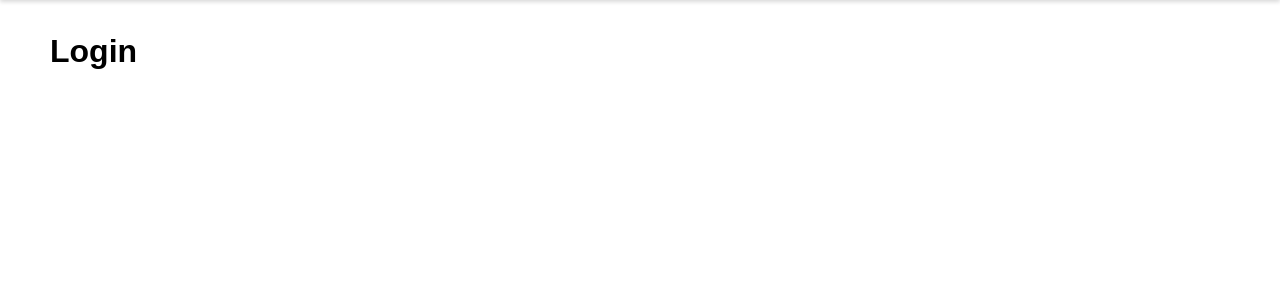
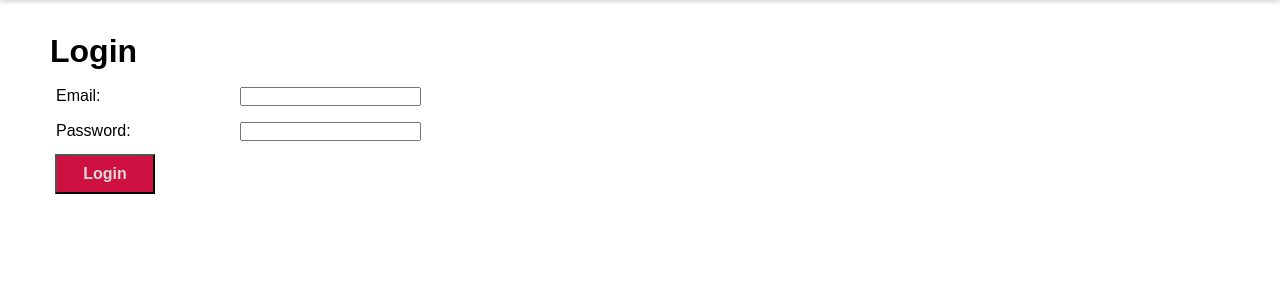
Before and after one commit to ifotn/comp1006-w25, a PHP site: page /login.php in a window 1280 px wide. Shown: the part 64-364 px from the top of the page. Run offline with PHP 8.4, Linux system fonts and the light colour scheme; some web fonts are replaced.

Commit message:
l7/5 - login form

```diff
--- a/login.php
+++ b/login.php
@@ -1,7 +1,18 @@
 <?php
-    $title = 'Login';
-    include('shared/header.php'); ?>
-    <h1>Login</h1>
+$title = 'Login';
+include('shared/header.php'); ?>
+<h1>Login</h1>
+<form method="post" action="check-login.php">
+    <fieldset>
+        <label for="username">Email:</label>
+        <input name="username" required type="email" maxlength="50" />
+    </fieldset>
+    <fieldset>
+        <label for="password">Password:</label>
+        <input name="password" required type="password" maxlength="50" />
+    </fieldset>
+    <button>Login</button>
+</form>
 </main>
 </body>
 </html>
--- a/register.php
+++ b/register.php
@@ -5,16 +5,16 @@
     <form method="post" action="insert-user.php">
         <fieldset>
             <label for="username">Email:</label>
-            <input name="username" type="email" required id="username" />
+            <input name="username" type="email" required id="username" maxlength="50" />
         </fieldset>
         <fieldset>
             <label for="password">Password:</label>
-            <input name="password" type="password" required pattern="(?=.*\d)(?=.*[a-z])(?=.*[A-Z])(?=.*[\W_]).{8,}" id="password" />
+            <input name="password" type="password" required pattern="(?=.*\d)(?=.*[a-z])(?=.*[A-Z])(?=.*[\W_]).{8,}" id="password" maxlength="50" />
             <span id="pwMsg"></span>
         </fieldset>
         <fieldset>
             <label for="confirm">Confirm Password:</label>
-            <input name="confirm" type="password" required pattern="(?=.*\d)(?=.*[a-z])(?=.*[A-Z])(?=.*[\W_]).{8,}" id="confirm" onkeyup="return comparePasswords();" />
+            <input name="confirm" type="password" required pattern="(?=.*\d)(?=.*[a-z])(?=.*[A-Z])(?=.*[\W_]).{8,}" id="confirm" onkeyup="return comparePasswords();" maxlength="50" />
         </fieldset>
         <button onclick="return comparePasswords();">Register</button>
     </form>
```
